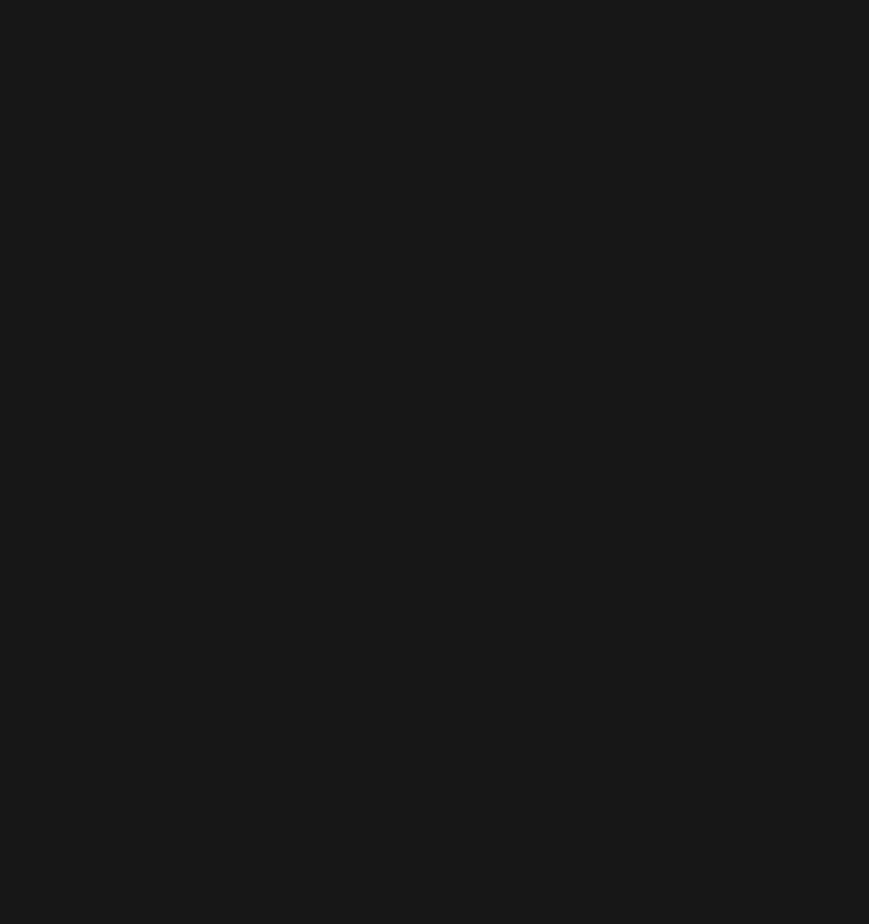
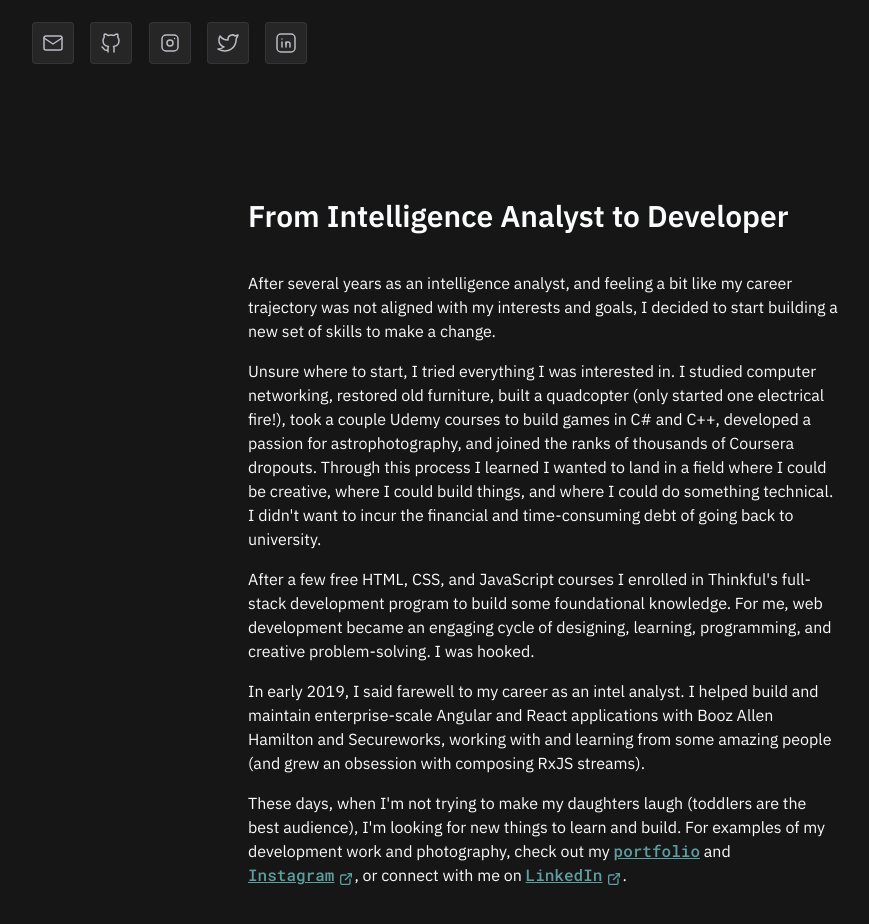
Before and after one commit to AlexWarnes/portfolio-v3, a SvelteKit app: page /about in a window 1280 px wide. Shown: the part 300-1224 px from the top of the page, without its empty margins (96-965 px from the left). Before the commit the page ends 800 px from the top, so only its background shows below. Built offline with nearby package versions, Linux system fonts and the light colour scheme.

Commit message:
start proj and about updates

```diff
--- a/src/routes/+page.svelte
+++ b/src/routes/+page.svelte
@@ -5,8 +5,6 @@
 </script>
 
 <h1>ALEX WARNES PORTFOLIO</h1>
-<IconHeart />
-<a href="#" class="btn btn-primary">Primary</a>
 
 <SocialMedia />
 <button class="primary">PRIMARY</button>
--- a/src/routes/about/+page.svelte
+++ b/src/routes/about/+page.svelte
@@ -1 +1,84 @@
-<h1>Hi, I'm Alex</h1>
+<script lang="ts">
+  import PageHeader from "$lib/PageHeader.svelte";
+  import SocialMedia from "$lib/SocialMedia.svelte";
+  import { IconExternalLink } from "@tabler/icons-svelte";
+</script>
+
+<PageHeader
+  title="Hi, I'm Alex"
+  subtitle="Web developer since 2018, former intelligence analyst, amateur photographer, nonproliferation policy nerd, and serial hobbyist. I’m always learning and love telling dad jokes."
+>
+  <div class="social-media-wrapper">
+    <SocialMedia />
+  </div>
+</PageHeader>
+
+<section>
+  <h2>From Intelligence Analyst to Developer</h2>
+  <p>
+    After several years as an intelligence analyst, and feeling a bit like my
+    career trajectory was not aligned with my interests and goals, I decided to
+    start building a new set of skills to make a change.
+  </p>
+  <p>
+    Unsure where to start, I tried everything I was interested in. I studied
+    computer networking, restored old furniture, built a quadcopter (only
+    started one electrical fire!), took a couple Udemy courses to build games in
+    C# and C++, developed a passion for astrophotography, and joined the ranks
+    of thousands of Coursera dropouts. Through this process I learned I wanted
+    to land in a field where I could be creative, where I could build things,
+    and where I could do something technical. I didn't want to incur the
+    financial and time-consuming debt of going back to university.
+  </p>
+  <p>
+    After a few free HTML, CSS, and JavaScript courses I enrolled in Thinkful's
+    full-stack development program to build some foundational knowledge. For me,
+    web development became an engaging cycle of designing, learning,
+    programming, and creative problem-solving. I was hooked.
+  </p>
+  <p>
+    In early 2019, I said farewell to my career as an intel analyst. I helped
+    build and maintain enterprise-scale Angular and React applications with Booz
+    Allen Hamilton and Secureworks, working with and learning from some amazing
+    people (and grew an obsession with composing RxJS streams).
+  </p>
+  <p>
+    These days, when I'm not trying to make my daughters laugh (toddlers are the
+    best audience), I'm looking for new things to learn and build. For examples
+    of my development work and photography, check out my <a href="/projects"
+      >portfolio</a
+    >
+    and
+    <a
+      href="https://www.instagram.com/alexwarnesphotos/"
+      target="_blank"
+      rel="noopener noreferrer">Instagram<IconExternalLink size={16} /></a
+    >, or connect with me on
+    <a
+      href="https://www.linkedin.com/in/alexwarnes/"
+      target="_blank"
+      rel="noopener noreferrer">LinkedIn<IconExternalLink size={16} /></a
+    >.
+  </p>
+</section>
+
+<style>
+  section {
+    width: 100%;
+    max-width: 640px;
+    padding: 24px;
+    margin: 0 auto;
+  }
+
+  h2 {
+    margin: 48px 0 36px;
+  }
+
+  p {
+    margin: 0 0 1em;
+  }
+
+  .social-media-wrapper {
+    margin-top: 60px;
+  }
+</style>
```
Also changed, not shown: src/lib/ProjectCard.svelte (+4 -7 lines), src/lib/data/projects.ts (+40 -44 lines), src/routes/projects/+page.svelte (+42 -6 lines).
